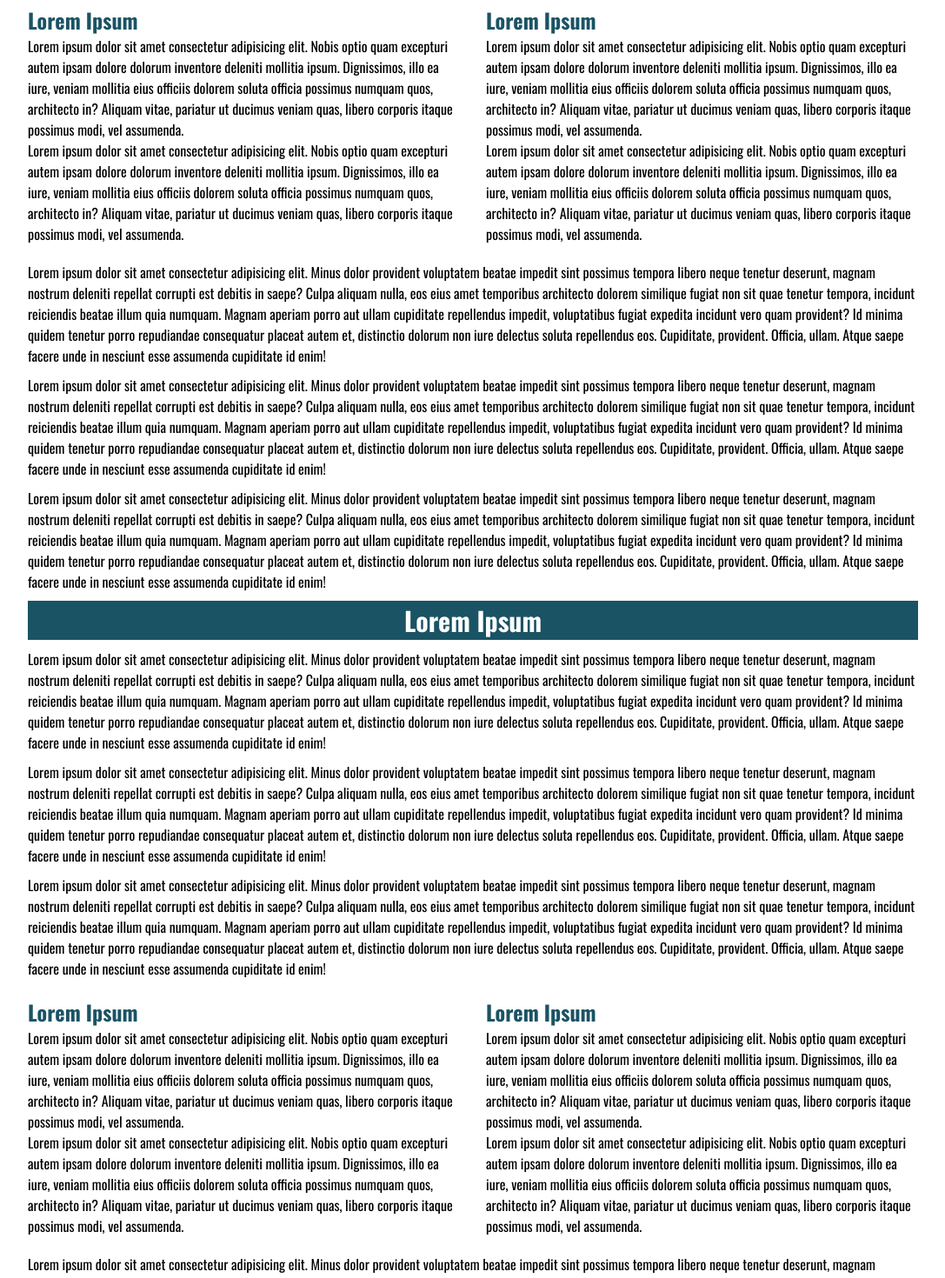
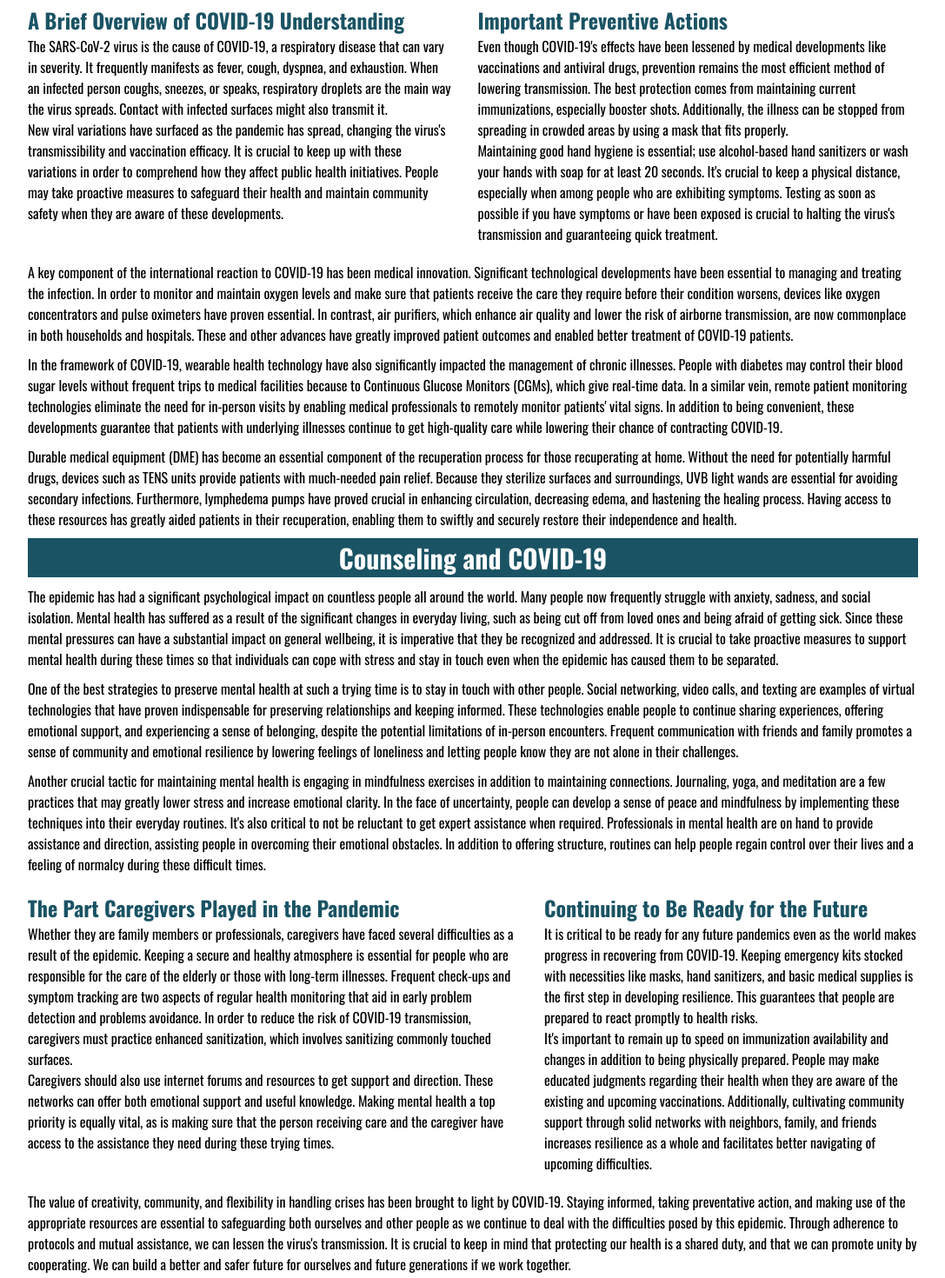
Before and after one commit to MKashanButt/squad-medical-supplies, a Next.js app: page /blogs/covid-19 in a window 1280 px wide. Shown: the part 1000-2470 px from the top of the page at 87% size, without its empty margins (96-1183 px from the left). Built offline with nearby package versions, Linux system fonts and the light colour scheme.

Commit message:
added content for covid-19 blog

```diff
--- a/src/app/blogs/[title]/page.tsx
+++ b/src/app/blogs/[title]/page.tsx
@@ -13,39 +13,39 @@ export default function Blog() {
                 <h1>Navigating COVID-19: Tips, Updates, and Resources for Your Health and Safety</h1>
             </section>
             <div className={styles.body}>
-                <p><span className={styles.firstLetter}>L</span>orem ipsum dolor sit amet, consectetur adipisicing elit. Perspiciatis, adipisci officia harum nobis eligendi assumenda esse est doloribus ut voluptas doloremque veniam necessitatibus quaerat corporis nemo corrupti aliquid quibusdam nisi animi et neque optio. Error laudantium suscipit nihil sequi repellendus quidem blanditiis quisquam incidunt dicta odit facere deleniti, pariatur voluptatum itaque non necessitatibus quibusdam nostrum. Saepe sed facere reiciendis excepturi molestiae odit alias assumenda nostrum. Temporibus neque nemo, hic eveniet commodi similique suscipit, delectus dolor quas magnam placeat quod, omnis dolores deserunt. Pariatur quod voluptate aperiam delectus dolores. Corrupti, optio accusantium? Cupiditate totam magni quidem reprehenderit eaque tempore labore quo!</p>
+                <p><span className={styles.firstLetter}>G</span>lobally, the COVID-19 epidemic has changed day-to-day living. It has emphasized the value of teamwork, improvements in healthcare, and access to trustworthy information since it began in late 2019. This blog offers crucial information and practical advice to enable you to handle these extraordinary times with fortitude and well-informed care. It is crucial to keep up with the most recent advancements and give priority to preventative measures as COVID-19 continues to change. People may greatly lower their risk of infection and help protect the health and wellbeing of their communities by implementing behaviors including frequent handwashing, mask wearing, immunization, and social distance.</p>
                 <div className={styles.stage}>
                     <div className={styles.item}>
-                        <h2>Lorem Ipsum</h2>
-                        <p>Lorem ipsum dolor sit amet consectetur adipisicing elit. Nobis optio quam excepturi autem ipsam dolore dolorum inventore deleniti mollitia ipsum. Dignissimos, illo ea iure, veniam mollitia eius officiis dolorem soluta officia possimus numquam quos, architecto in? Aliquam vitae, pariatur ut ducimus veniam quas, libero corporis itaque possimus modi, vel assumenda.</p>
-                        <p>Lorem ipsum dolor sit amet consectetur adipisicing elit. Nobis optio quam excepturi autem ipsam dolore dolorum inventore deleniti mollitia ipsum. Dignissimos, illo ea iure, veniam mollitia eius officiis dolorem soluta officia possimus numquam quos, architecto in? Aliquam vitae, pariatur ut ducimus veniam quas, libero corporis itaque possimus modi, vel assumenda.</p>
+                        <h2>A Brief Overview of COVID-19 Understanding</h2>
+                        <p>The SARS-CoV-2 virus is the cause of COVID-19, a respiratory disease that can vary in severity. It frequently manifests as fever, cough, dyspnea, and exhaustion. When an infected person coughs, sneezes, or speaks, respiratory droplets are the main way the virus spreads. Contact with infected surfaces might also transmit it.</p>
+                        <p>New viral variations have surfaced as the pandemic has spread, changing the virus's transmissibility and vaccination efficacy. It is crucial to keep up with these variations in order to comprehend how they affect public health initiatives. People may take proactive measures to safeguard their health and maintain community safety when they are aware of these developments.</p>
                     </div>
                     <div className={styles.item}>
-                        <h2>Lorem Ipsum</h2>
-                        <p>Lorem ipsum dolor sit amet consectetur adipisicing elit. Nobis optio quam excepturi autem ipsam dolore dolorum inventore deleniti mollitia ipsum. Dignissimos, illo ea iure, veniam mollitia eius officiis dolorem soluta officia possimus numquam quos, architecto in? Aliquam vitae, pariatur ut ducimus veniam quas, libero corporis itaque possimus modi, vel assumenda.</p>
-                        <p>Lorem ipsum dolor sit amet consectetur adipisicing elit. Nobis optio quam excepturi autem ipsam dolore dolorum inventore deleniti mollitia ipsum. Dignissimos, illo ea iure, veniam mollitia eius officiis dolorem soluta officia possimus numquam quos, architecto in? Aliquam vitae, pariatur ut ducimus veniam quas, libero corporis itaque possimus modi, vel assumenda.</p>
+                        <h2>Important Preventive Actions</h2>
+                        <p>Even though COVID-19's effects have been lessened by medical developments like vaccinations and antiviral drugs, prevention remains the most efficient method of lowering transmission. The best protection comes from maintaining current immunizations, especially booster shots. Additionally, the illness can be stopped from spreading in crowded areas by using a mask that fits properly.</p>
+                        <p>Maintaining good hand hygiene is essential; use alcohol-based hand sanitizers or wash your hands with soap for at least 20 seconds. It's crucial to keep a physical distance, especially when among people who are exhibiting symptoms. Testing as soon as possible if you have symptoms or have been exposed is crucial to halting the virus's transmission and guaranteeing quick treatment.</p>
                     </div>
                 </div>
-                <p>Lorem ipsum dolor sit amet consectetur adipisicing elit. Minus dolor provident voluptatem beatae impedit sint possimus tempora libero neque tenetur deserunt, magnam nostrum deleniti repellat corrupti est debitis in saepe? Culpa aliquam nulla, eos eius amet temporibus architecto dolorem similique fugiat non sit quae tenetur tempora, incidunt reiciendis beatae illum quia numquam. Magnam aperiam porro aut ullam cupiditate repellendus impedit, voluptatibus fugiat expedita incidunt vero quam provident? Id minima quidem tenetur porro repudiandae consequatur placeat autem et, distinctio dolorum non iure delectus soluta repellendus eos. Cupiditate, provident. Officia, ullam. Atque saepe facere unde in nesciunt esse assumenda cupiditate id enim!</p>
-                <p>Lorem ipsum dolor sit amet consectetur adipisicing elit. Minus dolor provident voluptatem beatae impedit sint possimus tempora libero neque tenetur deserunt, magnam nostrum deleniti repellat corrupti est debitis in saepe? Culpa aliquam nulla, eos eius amet temporibus architecto dolorem similique fugiat non sit quae tenetur tempora, incidunt reiciendis beatae illum quia numquam. Magnam aperiam porro aut ullam cupiditate repellendus impedit, voluptatibus fugiat expedita incidunt vero quam provident? Id minima quidem tenetur porro repudiandae consequatur placeat autem et, distinctio dolorum non iure delectus soluta repellendus eos. Cupiditate, provident. Officia, ullam. Atque saepe facere unde in nesciunt esse assumenda cupiditate id enim!</p>
-                <p>Lorem ipsum dolor sit amet consectetur adipisicing elit. Minus dolor provident voluptatem beatae impedit sint possimus tempora libero neque tenetur deserunt, magnam nostrum deleniti repellat corrupti est debitis in saepe? Culpa aliquam nulla, eos eius amet temporibus architecto dolorem similique fugiat non sit quae tenetur tempora, incidunt reiciendis beatae illum quia numquam. Magnam aperiam porro aut ullam cupiditate repellendus impedit, voluptatibus fugiat expedita incidunt vero quam provident? Id minima quidem tenetur porro repudiandae consequatur placeat autem et, distinctio dolorum non iure delectus soluta repellendus eos. Cupiditate, provident. Officia, ullam. Atque saepe facere unde in nesciunt esse assumenda cupiditate id enim!</p>
-                <h2>Lorem Ipsum</h2>
-                <p>Lorem ipsum dolor sit amet consectetur adipisicing elit. Minus dolor provident voluptatem beatae impedit sint possimus tempora libero neque tenetur deserunt, magnam nostrum deleniti repellat corrupti est debitis in saepe? Culpa aliquam nulla, eos eius amet temporibus architecto dolorem similique fugiat non sit quae tenetur tempora, incidunt reiciendis beatae illum quia numquam. Magnam aperiam porro aut ullam cupiditate repellendus impedit, voluptatibus fugiat expedita incidunt vero quam provident? Id minima quidem tenetur porro repudiandae consequatur placeat autem et, distinctio dolorum non iure delectus soluta repellendus eos. Cupiditate, provident. Officia, ullam. Atque saepe facere unde in nesciunt esse assumenda cupiditate id enim!</p>
-                <p>Lorem ipsum dolor sit amet consectetur adipisicing elit. Minus dolor provident voluptatem beatae impedit sint possimus tempora libero neque tenetur deserunt, magnam nostrum deleniti repellat corrupti est debitis in saepe? Culpa aliquam nulla, eos eius amet temporibus architecto dolorem similique fugiat non sit quae tenetur tempora, incidunt reiciendis beatae illum quia numquam. Magnam aperiam porro aut ullam cupiditate repellendus impedit, voluptatibus fugiat expedita incidunt vero quam provident? Id minima quidem tenetur porro repudiandae consequatur placeat autem et, distinctio dolorum non iure delectus soluta repellendus eos. Cupiditate, provident. Officia, ullam. Atque saepe facere unde in nesciunt esse assumenda cupiditate id enim!</p>
-                <p>Lorem ipsum dolor sit amet consectetur adipisicing elit. Minus dolor provident voluptatem beatae impedit sint possimus tempora libero neque tenetur deserunt, magnam nostrum deleniti repellat corrupti est debitis in saepe? Culpa aliquam nulla, eos eius amet temporibus architecto dolorem similique fugiat non sit quae tenetur tempora, incidunt reiciendis beatae illum quia numquam. Magnam aperiam porro aut ullam cupiditate repellendus impedit, voluptatibus fugiat expedita incidunt vero quam provident? Id minima quidem tenetur porro repudiandae consequatur placeat autem et, distinctio dolorum non iure delectus soluta repellendus eos. Cupiditate, provident. Officia, ullam. Atque saepe facere unde in nesciunt esse assumenda cupiditate id enim!</p>
+                <p>A key component of the international reaction to COVID-19 has been medical innovation. Significant technological developments have been essential to managing and treating the infection. In order to monitor and maintain oxygen levels and make sure that patients receive the care they require before their condition worsens, devices like oxygen concentrators and pulse oximeters have proven essential. In contrast, air purifiers, which enhance air quality and lower the risk of airborne transmission, are now commonplace in both households and hospitals. These and other advances have greatly improved patient outcomes and enabled better treatment of COVID-19 patients.</p>
+                <p>In the framework of COVID-19, wearable health technology have also significantly impacted the management of chronic illnesses. People with diabetes may control their blood sugar levels without frequent trips to medical facilities because to Continuous Glucose Monitors (CGMs), which give real-time data. In a similar vein, remote patient monitoring technologies eliminate the need for in-person visits by enabling medical professionals to remotely monitor patients' vital signs. In addition to being convenient, these developments guarantee that patients with underlying illnesses continue to get high-quality care while lowering their chance of contracting COVID-19.</p>
+                <p>Durable medical equipment (DME) has become an essential component of the recuperation process for those recuperating at home. Without the need for potentially harmful drugs, devices such as TENS units provide patients with much-needed pain relief. Because they sterilize surfaces and surroundings, UVB light wands are essential for avoiding secondary infections. Furthermore, lymphedema pumps have proved crucial in enhancing circulation, decreasing edema, and hastening the healing process. Having access to these resources has greatly aided patients in their recuperation, enabling them to swiftly and securely restore their independence and health.</p>
+                <h2>Counseling and COVID-19</h2>
+                <p>The epidemic has had a significant psychological impact on countless people all around the world. Many people now frequently struggle with anxiety, sadness, and social isolation. Mental health has suffered as a result of the significant changes in everyday living, such as being cut off from loved ones and being afraid of getting sick. Since these mental pressures can have a substantial impact on general wellbeing, it is imperative that they be recognized and addressed. It is crucial to take proactive measures to support mental health during these times so that individuals can cope with stress and stay in touch even when the epidemic has caused them to be separated.</p>
+                <p>One of the best strategies to preserve mental health at such a trying time is to stay in touch with other people. Social networking, video calls, and texting are examples of virtual technologies that have proven indispensable for preserving relationships and keeping informed. These technologies enable people to continue sharing experiences, offering emotional support, and experiencing a sense of belonging, despite the potential limitations of in-person encounters. Frequent communication with friends and family promotes a sense of community and emotional resilience by lowering feelings of loneliness and letting people know they are not alone in their challenges.</p>
+                <p>Another crucial tactic for maintaining mental health is engaging in mindfulness exercises in addition to maintaining connections. Journaling, yoga, and meditation are a few practices that may greatly lower stress and increase emotional clarity. In the face of uncertainty, people can develop a sense of peace and mindfulness by implementing these techniques into their everyday routines. It's also critical to not be reluctant to get expert assistance when required. Professionals in mental health are on hand to provide assistance and direction, assisting people in overcoming their emotional obstacles. In addition to offering structure, routines can help people regain control over their lives and a feeling of normalcy during these difficult times.</p>
                 <div className={styles.stage}>
                     <div className={styles.item}>
-                        <h2>Lorem Ipsum</h2>
-                        <p>Lorem ipsum dolor sit amet consectetur adipisicing elit. Nobis optio quam excepturi autem ipsam dolore dolorum inventore deleniti mollitia ipsum. Dignissimos, illo ea iure, veniam mollitia eius officiis dolorem soluta officia possimus numquam quos, architecto in? Aliquam vitae, pariatur ut ducimus veniam quas, libero corporis itaque possimus modi, vel assumenda.</p>
-                        <p>Lorem ipsum dolor sit amet consectetur adipisicing elit. Nobis optio quam excepturi autem ipsam dolore dolorum inventore deleniti mollitia ipsum. Dignissimos, illo ea iure, veniam mollitia eius officiis dolorem soluta officia possimus numquam quos, architecto in? Aliquam vitae, pariatur ut ducimus veniam quas, libero corporis itaque possimus modi, vel assumenda.</p>
+                        <h2>The Part Caregivers Played in the Pandemic</h2>
+                        <p>Whether they are family members or professionals, caregivers have faced several difficulties as a result of the epidemic. Keeping a secure and healthy atmosphere is essential for people who are responsible for the care of the elderly or those with long-term illnesses. Frequent check-ups and symptom tracking are two aspects of regular health monitoring that aid in early problem detection and problems avoidance. In order to reduce the risk of COVID-19 transmission, caregivers must practice enhanced sanitization, which involves sanitizing commonly touched surfaces.</p>
+                        <p>Caregivers should also use internet forums and resources to get support and direction. These networks can offer both emotional support and useful knowledge. Making mental health a top priority is equally vital, as is making sure that the person receiving care and the caregiver have access to the assistance they need during these trying times.</p>
                     </div>
                     <div className={styles.item}>
-                        <h2>Lorem Ipsum</h2>
-                        <p>Lorem ipsum dolor sit amet consectetur adipisicing elit. Nobis optio quam excepturi autem ipsam dolore dolorum inventore deleniti mollitia ipsum. Dignissimos, illo ea iure, veniam mollitia eius officiis dolorem soluta officia possimus numquam quos, architecto in? Aliquam vitae, pariatur ut ducimus veniam quas, libero corporis itaque possimus modi, vel assumenda.</p>
-                        <p>Lorem ipsum dolor sit amet consectetur adipisicing elit. Nobis optio quam excepturi autem ipsam dolore dolorum inventore deleniti mollitia ipsum. Dignissimos, illo ea iure, veniam mollitia eius officiis dolorem soluta officia possimus numquam quos, architecto in? Aliquam vitae, pariatur ut ducimus veniam quas, libero corporis itaque possimus modi, vel assumenda.</p>
+                        <h2>Continuing to Be Ready for the Future</h2>
+                        <p>It is critical to be ready for any future pandemics even as the world makes progress in recovering from COVID-19. Keeping emergency kits stocked with necessities like masks, hand sanitizers, and basic medical supplies is the first step in developing resilience. This guarantees that people are prepared to react promptly to health risks.</p>
+                        <p>It's important to remain up to speed on immunization availability and changes in addition to being physically prepared. People may make educated judgments regarding their health when they are aware of the existing and upcoming vaccinations. Additionally, cultivating community support through solid networks with neighbors, family, and friends increases resilience as a whole and facilitates better navigating of upcoming difficulties.</p>
                     </div>
                 </div>
-                <p>Lorem ipsum dolor sit amet consectetur adipisicing elit. Minus dolor provident voluptatem beatae impedit sint possimus tempora libero neque tenetur deserunt, magnam nostrum deleniti repellat corrupti est debitis in saepe? Culpa aliquam nulla, eos eius amet temporibus architecto dolorem similique fugiat non sit quae tenetur tempora, incidunt reiciendis beatae illum quia numquam. Magnam aperiam porro aut ullam cupiditate repellendus impedit, voluptatibus fugiat expedita incidunt vero quam provident? Id minima quidem tenetur porro repudiandae consequatur placeat autem et, distinctio dolorum non iure delectus soluta repellendus eos. Cupiditate, provident. Officia, ullam. Atque saepe facere unde in nesciunt esse assumenda cupiditate id enim!</p>
+                <p>The value of creativity, community, and flexibility in handling crises has been brought to light by COVID-19. Staying informed, taking preventative action, and making use of the appropriate resources are essential to safeguarding both ourselves and other people as we continue to deal with the difficulties posed by this epidemic. Through adherence to protocols and mutual assistance, we can lessen the virus's transmission. It is crucial to keep in mind that protecting our health is a shared duty, and that we can promote unity by cooperating. We can build a better and safer future for ourselves and future generations if we work together.</p>
             </div>
         </main>
     )
```
